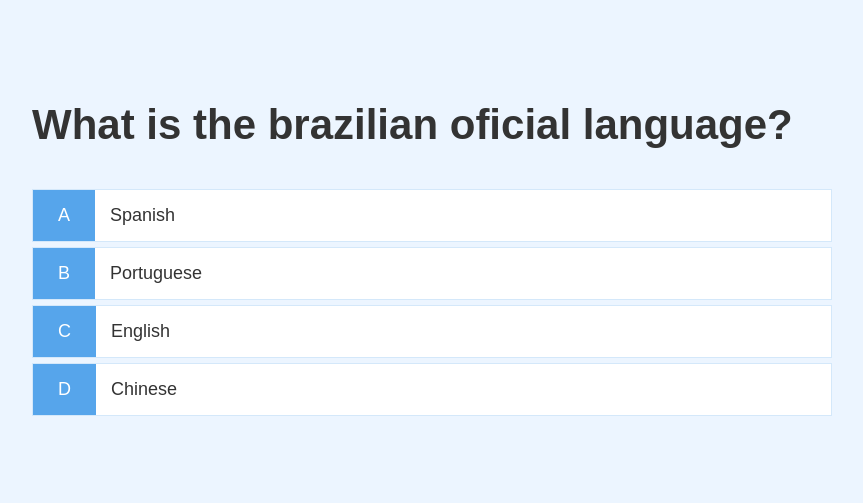
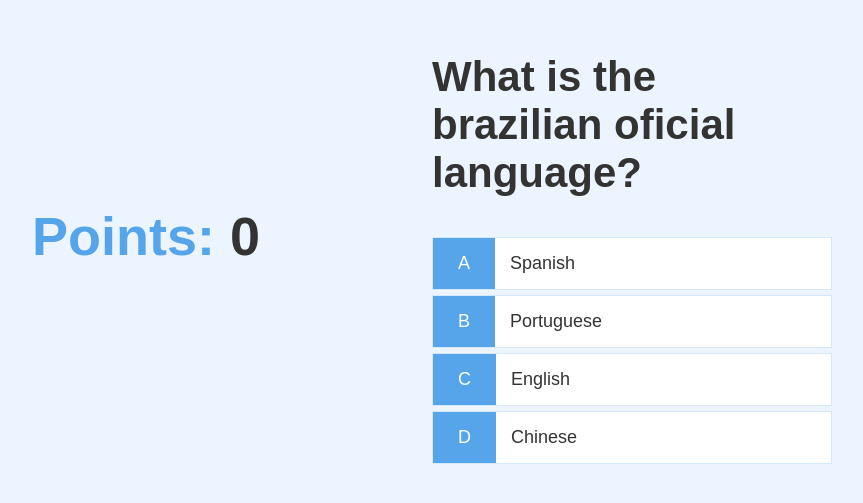
Before and after one commit to leandroinacio/quickquizz, a plain HTML site: page views/quizz.html in a window 1280 px wide. Shown: the part 139-642 px from the top of the page, without its empty margins (208-1071 px from the left). Drawn offline with Linux system fonts and the light colour scheme.

Commit message:
Working on it.

```diff
--- a/scripts/quizz.js
+++ b/scripts/quizz.js
@@ -1,6 +1,7 @@
 (function() {
   const question = document.getElementById("question");
   const choices = Array.from(document.getElementsByClassName("choice-text"));
+  const points = document.getElementById("points");
 
   let currentQuestion;
   let isAvailable = false;
@@ -9,6 +10,11 @@
       question: "What is the brazilian oficial language?",
       options: ["Spanish", "Portuguese", "English", "Chinese"],
       correctAnswer: 1
+    },
+    {
+      question: "What is the file extension to javascript files?",
+      options: [".ts", ".javascript", ".jvsc", "js"],
+      correctAnswer: 3
     }
   ];
   let score = 0;
@@ -62,6 +68,7 @@
 
         if (chosenOption == currentQuestion.correctAnswer) {
           score += CORRECT_BONUS;
+          points.innerText = score;
         }
 
         getNewQuestion();
--- a/views/quizz.html
+++ b/views/quizz.html
@@ -10,6 +10,7 @@
   </head>
   <body>
     <div class="container">
+      <h1>Points: <label id="points">0</label></h1>
       <div id="home" class="flex-center flex-column">
         <div id="quiz" class="justify-center flex-column">
           <h2 id="question">ANSWER!</h2>
```
